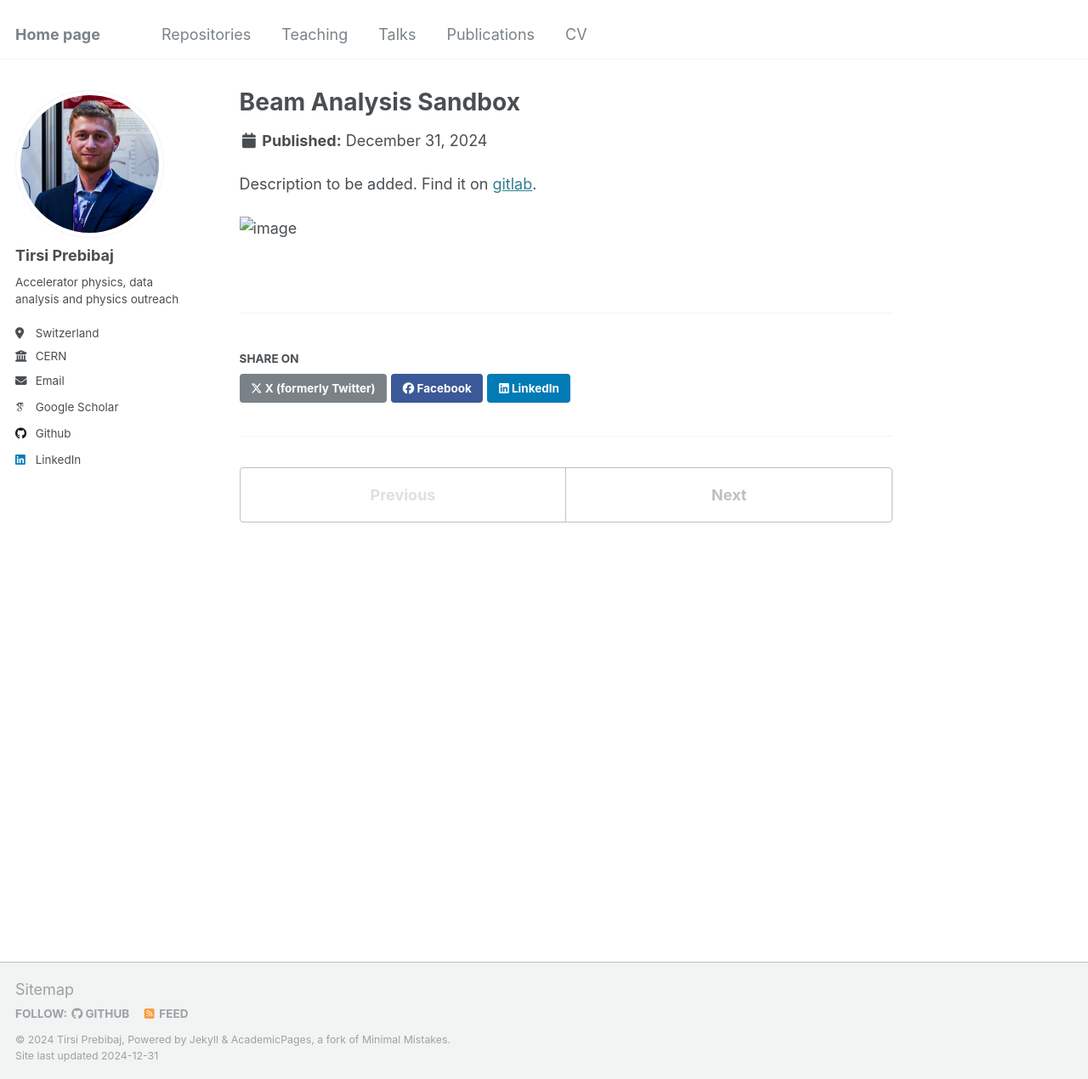
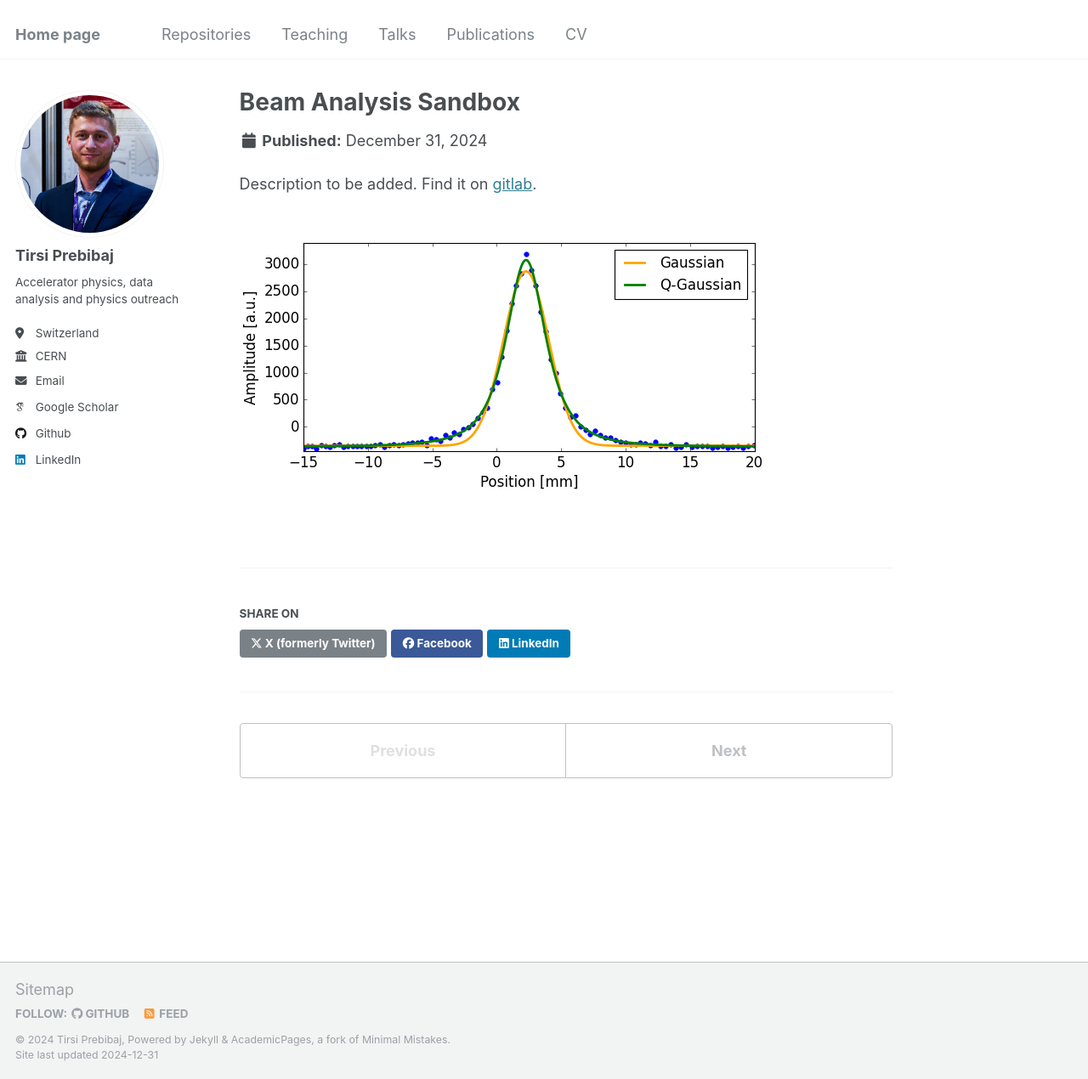
Before and after one commit to tprebiba/tprebiba.github.io, a Jekyll site: the page built from _repositories/portfolio-1.md, in a window 1280 px wide and 1270 px high. Shown: the whole window at 85% size. Built offline with Jekyll 4.4.1, drawn with Linux system fonts in a browser that asks for light colours; some web fonts are replaced.

Commit message:
fix image

```diff
--- a/_repositories/portfolio-1.md
+++ b/_repositories/portfolio-1.md
@@ -1,9 +1,9 @@
 ---
 title: "Beam Analysis Sandbox"
-excerpt: "A set of tools for beam dynamics data analysis."
+excerpt: "A set of tools for beam dynamics data analysis. <br/><img src='/images/beamtools.png'>"
 collection: repositories
 ---
 
 Description to be added. Find it on [gitlab](https://gitlab.cern.ch/tprebiba/beam-analysis-sandbox/-/tree/master?ref_type=heads).
 
-![image](./Images/beamtools.png)
+<br/><img src='/images/beamtools.png'>
```
Also changed, not shown: images/beamtools.png (added).
